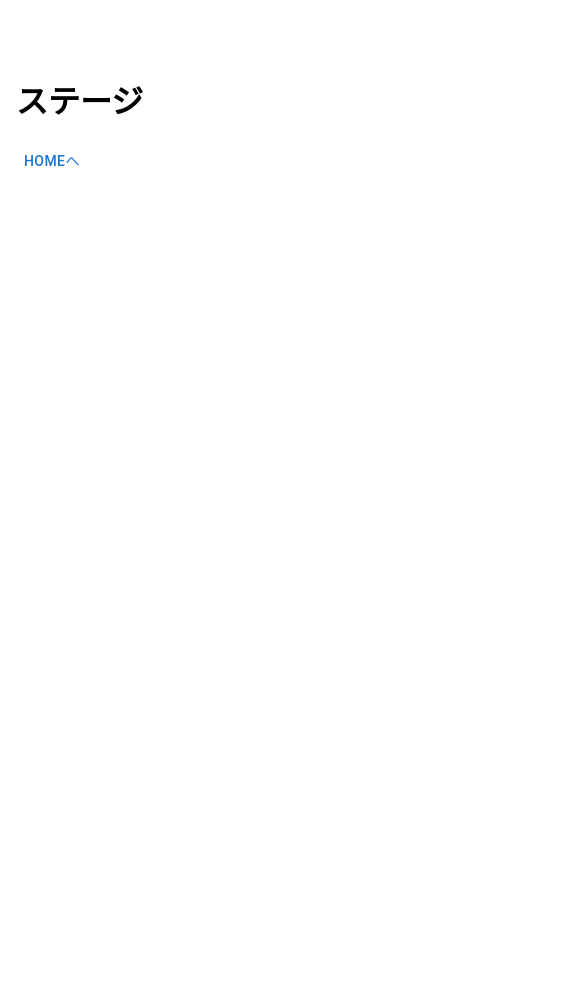
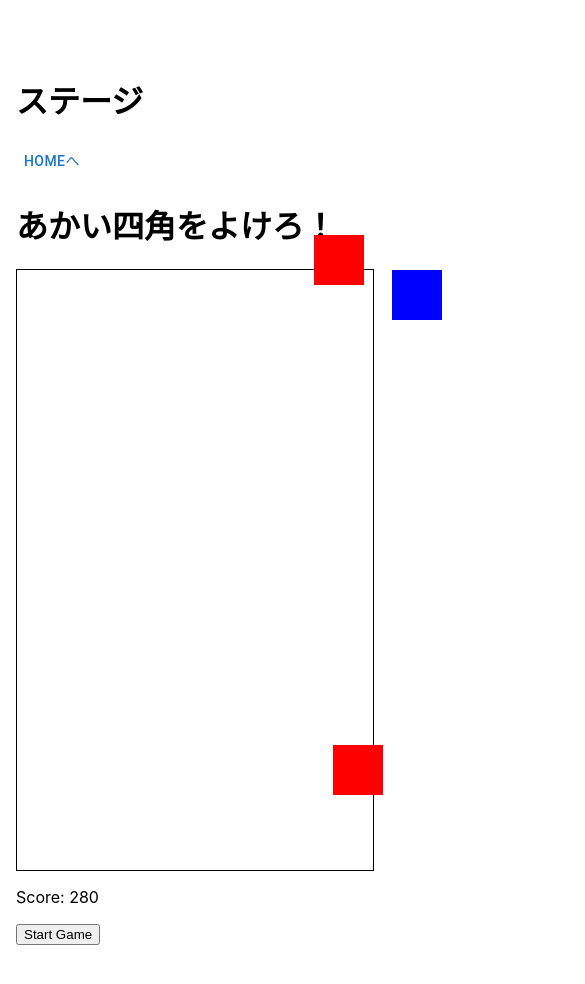
Before and after one commit to jack-app/jackHack2024_F, a React (Create React App) app in the folder adkiller/: page /stage in a window 390 px wide. Shown: the top 984 px of the page, 585 px wide, since content can reach past the window. Before the commit the page ends 844 px from the top, so only its background shows below. Built offline with nearby package versions, Linux system fonts and the light colour scheme.

Commit message:
<add> game作った

```diff
--- a/adkiller/package.json
+++ b/adkiller/package.json
@@ -5,7 +5,8 @@
   "dependencies": {
     "@emotion/react": "^11.11.4",
     "@emotion/styled": "^11.11.5",
-    "@mui/material": "^5.15.15",
+    "@mui/icons-material": "^5.15.16",
+    "@mui/material": "^5.15.16",
     "@testing-library/jest-dom": "^5.17.0",
     "@testing-library/react": "^13.4.0",
     "@testing-library/user-event": "^13.5.0",
--- /dev/null
+++ b/adkiller/src/components/KottoGame/kottogame.jsx
@@ -0,0 +1,333 @@
+// import React, { useState, useEffect, useCallback } from "react";
+
+// const GAME_WIDTH = 800;
+// const GAME_HEIGHT = 600;
+// const PLAYER_SIZE = 50;
+// const OBSTACLE_SIZE = 50;
+// const OBSTACLE_SPEED = 5;
+
+// const KottoGame = () => {
+//   const [playerX, setPlayerX] = useState(0);
+//   const [playerY, setPlayerY] = useState(0);
+//   const [obstacleX, setObstacleX] = useState(
+//     Math.random() * (GAME_WIDTH - OBSTACLE_SIZE)
+//   );
+//   const [obstacleY, setObstacleY] = useState(GAME_HEIGHT);
+//   const [gameOver, setGameOver] = useState(false);
+//   const [score, setScore] = useState(0);
+
+//   const startGame = () => {
+//     setPlayerX(GAME_WIDTH / 2 - PLAYER_SIZE / 2);
+//     setPlayerY(0);
+//     setObstacleX(Math.random() * (GAME_WIDTH - OBSTACLE_SIZE));
+//     setObstacleY(GAME_HEIGHT);
+//     setGameOver(false);
+//     setScore(0);
+//   };
+
+//   const movePlayer = useCallback(
+//     (event) => {
+//       if (!gameOver) {
+//         if (event.key === "ArrowLeft" && playerX > 0) {
+//           setPlayerX(playerX - 50);
+//         } else if (
+//           event.key === "ArrowRight" &&
+//           playerX < GAME_WIDTH - PLAYER_SIZE
+//         ) {
+//           setPlayerX(playerX + 50);
+//         }
+//         // else if (
+//         //   event.key === "ArrowUp" &&
+//         //   playerY < GAME_HEIGHT - PLAYER_SIZE
+//         // ) {
+//         //   setPlayerY(playerY + 50);
+//         // } else if (event.key === "ArrowDown" && playerY >= 0) {
+//         //   setPlayerY(playerY - 50);
+//         // }
+//       }
+//     },
+//     [playerX, gameOver]
+//   );
+
+//   useEffect(() => {
+//     const handleKeyDown = (event) => {
+//       movePlayer(event);
+//     };
+
+//     window.addEventListener("keydown", handleKeyDown);
+
+//     return () => {
+//       window.removeEventListener("keydown", handleKeyDown);
+//     };
+//   }, [movePlayer]);
+
+//   useEffect(() => {
+//     const gameLoop = setInterval(() => {
+//       if (!gameOver) {
+//         setObstacleX(obstacleX - OBSTACLE_SPEED);
+
+//         if (obstacleX < -OBSTACLE_SIZE) {
+//           setObstacleX(GAME_WIDTH);
+//           setScore(score + 1);
+//         }
+
+//         if (obstacleY === playerY) {
+//           if (obstacleX > playerX && obstacleX < playerX + PLAYER_SIZE) {
+//             setGameOver(true);
+//           }
+//         }
+//       }
+//     }, 20);
+
+//     return () => clearInterval(gameLoop);
+//   }, [obstacleX, playerX, gameOver, score]);
+
+//   return (
+//     <div>
+//       <h1>Obstacle Avoider</h1>
+//       <div style={{ display: "flex", justifyContent: "center" }}>
+//         <div
+//           style={{
+//             width: GAME_WIDTH,
+//             height: GAME_HEIGHT,
+//             border: "1px solid black",
+//             position: "relative",
+//           }}
+//         >
+//           <div
+//             style={{
+//               width: PLAYER_SIZE,
+//               height: PLAYER_SIZE,
+//               backgroundColor: "blue",
+//               position: "absolute",
+//               left: playerX,
+//               bottom: playerY,
+//             }}
+//           />
+//           <div
+//             style={{
+//               width: OBSTACLE_SIZE,
+//               height: OBSTACLE_SIZE,
+//               backgroundColor: "red",
+//               position: "absolute",
+//               left: obstacleX,
+//               bottom: obstacleY,
+//             }}
+//           />
+//         </div>
+//       </div>
+//       <p>Score: {score}</p>
+//       {gameOver && <p>Game Over</p>}
+//       <button onClick={startGame}>Start Game</button>
+//     </div>
+//   );
+// };
+
+// export default KottoGame;
+
+import React, { useState, useEffect, useCallback } from "react";
+
+const GAME_WIDTH = 800;
+const GAME_HEIGHT = 600;
+const PLAYER_SIZE = 50;
+const OBSTACLE_SIZE = 50;
+const OBSTACLE_SPEED = 5;
+const OBSTACLE_SPAWN_RATE = 1000; // 障害物の出現間隔(ミリ秒)
+
+const Game = () => {
+  const [playerX, setPlayerX] = useState(GAME_WIDTH / 2 - PLAYER_SIZE / 2);
+  const [playerY, setPlayerY] = useState(GAME_HEIGHT - PLAYER_SIZE);
+  const [obstacles, setObstacles] = useState([]);
+  const [gameOver, setGameOver] = useState(false);
+  const [score, setScore] = useState(0);
+
+  const [time, setTime] = useState(Date.now());
+  const [mousePosition, setMousePosition] = useState({ x: 0, y: 0 });
+
+  const startGame = () => {
+    setPlayerX(GAME_WIDTH / 2 - PLAYER_SIZE / 2);
+    setPlayerY(GAME_HEIGHT - PLAYER_SIZE);
+    setObstacles([]);
+    setGameOver(false);
+    setScore(0);
+  };
+
+  const movePlayer = useCallback(
+    (event) => {
+      if (!gameOver) {
+        if (event.key === "ArrowLeft" && playerX > 0) {
+          setPlayerX(playerX - 50);
+        } else if (
+          event.key === "ArrowRight" &&
+          playerX < GAME_WIDTH - PLAYER_SIZE
+        ) {
+          setPlayerX(playerX + 50);
+        } else if (event.key === "ArrowUp" && playerY > 0) {
+          setPlayerY(playerY - 50);
+        } else if (
+          event.key === "ArrowDown" &&
+          playerY < GAME_HEIGHT - PLAYER_SIZE
+        ) {
+          setPlayerY(playerY + 50);
+        }
+      }
+    },
+    [playerX, playerY, gameOver]
+  );
+
+  const handleClick = (event) => {
+    if (!gameOver) {
+      const isLeftClick = event.clientX < window.innerWidth / 2;
+      const moveDistance = OBSTACLE_SPEED * 15;
+      let newPlayerX;
+      if (isLeftClick) {
+        newPlayerX = Math.max(0, playerX - moveDistance);
+      } else {
+        newPlayerX = Math.min(GAME_WIDTH - PLAYER_SIZE, playerX + moveDistance);
+      }
+      setPlayerX(newPlayerX);
+    }
+  };
+
+  useEffect(() => {
+    const handleMouseMove = (event) => {
+      const rect = event.target.getBoundingClientRect();
+      setMousePosition({
+        x: event.clientX / 2 - rect.left / 2,
+        y: event.clientY / 2 - rect.top / 2,
+      });
+    };
+    window.addEventListener("mousemove", handleMouseMove);
+    return () => {
+      window.removeEventListener("mousemove", handleMouseMove);
+    };
+  }, []);
+  useEffect(() => {
+    window.addEventListener("click", handleClick); // クリックイベントを追加
+    return () => {
+      window.removeEventListener("click", handleClick); // クリックイベントのリスナーを削除
+    };
+  }, [gameOver, playerX]);
+
+  useEffect(() => {
+    const handleKeyDown = (event) => {
+      movePlayer(event);
+    };
+
+    window.addEventListener("keydown", handleKeyDown);
+
+    return () => {
+      window.removeEventListener("keydown", handleKeyDown);
+    };
+  }, [movePlayer]);
+
+  useEffect(() => {
+    const gameLoop = setInterval(() => {
+      if (!gameOver) {
+        // 障害物の位置を更新
+        setObstacles((prevObstacles) =>
+          prevObstacles.map((obstacle) => ({
+            ...obstacle,
+            y: obstacle.y + OBSTACLE_SPEED,
+          }))
+        );
+
+        // 画面外の障害物を削除
+        setObstacles((prevObstacles) =>
+          prevObstacles.filter((obstacle) => obstacle.y < GAME_HEIGHT)
+        );
+
+        // 新しい障害物を生成
+
+        console.log(time - Date.now());
+        if (Date.now() - time > OBSTACLE_SPAWN_RATE) {
+          setObstacles((prevObstacles) => [
+            ...prevObstacles,
+            {
+              x: Math.random() * (GAME_WIDTH - OBSTACLE_SIZE),
+              y: -OBSTACLE_SIZE,
+            },
+          ]);
+          setTime(Date.now());
+        }
+
+        // 衝突検出
+        const playerRect = {
+          x: playerX,
+          y: playerY,
+          width: PLAYER_SIZE,
+          height: PLAYER_SIZE,
+        };
+
+        const collision = obstacles.some((obstacle) => {
+          const obstacleRect = {
+            x: obstacle.x,
+            y: obstacle.y,
+            width: OBSTACLE_SIZE,
+            height: OBSTACLE_SIZE,
+          };
+
+          return (
+            playerRect.x < obstacleRect.x + obstacleRect.width &&
+            playerRect.x + playerRect.width > obstacleRect.x &&
+            playerRect.y < obstacleRect.y + obstacleRect.height &&
+            playerRect.y + playerRect.height > obstacleRect.y
+          );
+        });
+
+        if (collision) {
+          setGameOver(true);
+        } else {
+          setScore(score + 1);
+        }
+      }
+    }, 20);
+
+    return () => clearInterval(gameLoop);
+  }, [obstacles, playerX, playerY, gameOver, score]);
+
+  return (
+    <div>
+      <h1>あかい四角をよけろ！</h1>
+      <div style={{ display: "flex", justifyContent: "center" }}>
+        <div
+          style={{
+            width: GAME_WIDTH,
+            height: GAME_HEIGHT,
+            border: "1px solid black",
+            position: "relative",
+          }}
+        >
+          <div
+            style={{
+              width: PLAYER_SIZE,
+              height: PLAYER_SIZE,
+              backgroundColor: "blue",
+              position: "absolute",
+              left: playerX,
+              bottom: playerY,
+            }}
+          />
+          {obstacles.map((obstacle, index) => (
+            <div
+              key={index}
+              style={{
+                width: OBSTACLE_SIZE,
+                height: OBSTACLE_SIZE,
+                backgroundColor: "red",
+                position: "absolute",
+                left: obstacle.x,
+                bottom: obstacle.y,
+              }}
+            />
+          ))}
+        </div>
+      </div>
+      <p>Score: {score}</p>
+      {gameOver && <p>Game Over</p>}
+      <button onClick={startGame}>Start Game</button>
+    </div>
+  );
+};
+
+export default Game;
--- a/adkiller/src/pages/Stage.tsx
+++ b/adkiller/src/pages/Stage.tsx
@@ -1,17 +1,16 @@
 import { Link } from "react-router-dom";
 import { Button } from "@mui/material";
+import Game from "../components/KottoGame/kottogame";
 const Stage = () => {
   return (
     <>
-      <h1>
-        ステージ
-      </h1>
+      <h1>ステージ</h1>
 
-      <Button
-        component={Link}
-        to={"/"}>
+      <Button component={Link} to={"/"}>
         homeへ
       </Button>
+
+      <Game />
     </>
   );
 };
--- a/package.json
+++ b/package.json
@@ -1,5 +1,9 @@
 {
   "dependencies": {
+    "@emotion/react": "^11.11.4",
+    "@emotion/styled": "^11.11.5",
+    "@mui/icons-material": "^5.15.16",
+    "@mui/material": "^5.15.16",
     "@types/react-router-dom": "^5.3.3",
     "react-router-dom": "^6.23.0"
   }
```
Also changed, not shown: adkiller/src/components/Game/Game.tsx (+38 -20 lines), adkiller/src/components/OtheloGame/othello.js (added), 2 other files (tests, documents, lock files or other folders).
